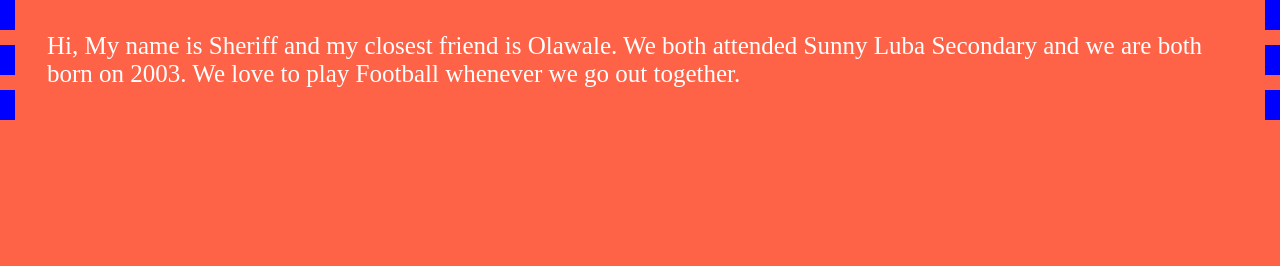
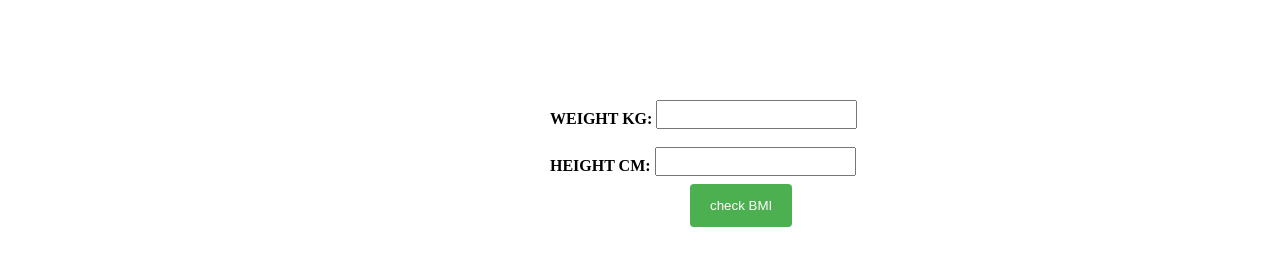
Before and after one commit to olawalelol123/BMICalculator, a plain HTML site: page index.html in a window 1280 px wide. Drawn offline with Linux system fonts and the light colour scheme.

Commit message:
first commit

```diff
--- a/index.html
+++ b/index.html
@@ -4,11 +4,31 @@
     <meta charset="UTF-8">
     <meta http-equiv="X-UA-Compatible" content="IE=edge">
     <meta name="viewport" content="width=device-width, initial-scale=1.0">
+    <title>BMICalculator</title>
     <link rel="stylesheet" href="./style.css">
-    <title>Tell a Story</title>
 </head>
 <body>
-    <p id="about"></p>
-    <script src="./script.js"></script>
+    <main>
+    <section>
+        <ul>
+            <li>
+                <strong>WEIGHT KG:</strong> <input class="input" type="number" name="num1" id="weight" required>
+            </li>
+            <br>
+            <li>
+               <strong>HEIGHT CM:</strong> <input class="input" type="number" name="num2" id="height" required>
+            </li>
+            <li>
+                <input class="button" type="button" value="check BMI">
+            </li>
+        </ul>
+    </section>
+    <section>
+        <div id="status">
+
+        </div>
+    </section>
+</main>
+<script src="./script.js"></script>
 </body>
 </html>
--- a/script.js
+++ b/script.js
@@ -1,11 +1,32 @@
-let person = 'Sheriff';
-let bestFriend = 'Olawale';
-let school = 'Sunny Luba Secondary';
-let game = 'Football'
-let age = '20';
-let statement = `Hi, My name is ${person} and my closest friend is ${bestFriend}. We both attended ${school} and we are both born on ${new Date().getFullYear()- age}. We love to play ${game} whenever we go out together.`
+    let height = document.getElementById('height')
+    let weight = document.getElementById('weight')
+    let btn = document.querySelector('input[type = "button"]')
+    let status = document.getElementById('status')
 
-let show = document.querySelector('p')
-show.textContent = statement
-document.body.style.backgroundColor = "#ff6347"
-document.getElementById("about").style.color = '#ffffff';
+    let head2 = document.createElement('h2')
+    let para = document.createElement('p')
+
+    status.appendChild(head2)
+    status.appendChild(para)
+
+    function checkBMI(){
+        let bmi = Number(weight.value)/(Math.pow(height.value/100,2))
+
+        // obesity > 30
+        // overweight >= 25
+        // healthy weight 18.5 - 24.9
+        // underweight < 18.5
+
+        bmi >= 30 ?
+        head2.textContent = `${bmi} is obesity`
+
+        : bmi >= 25 ?
+        head2.textContent = 'Overweight'
+        : bmi >= 18.5 ?
+        head2.textContent = 'Healthy Weight'
+        : head2.textContent = "Underweight"
+
+        console.log(bmi.toFixed(2))
+    }
+
+    btn.addEventListener('click', checkBMI)
--- a/style.css
+++ b/style.css
@@ -1,12 +1,25 @@
-*{
-    padding: 0px;
+*{  padding: 0px;
     margin: 0px;
-    border: 0px;
-}
+    list-style-type: none;
+  }
 
-p{
-    padding: 2rem;
-    border-left: dashed 15px blue;
-    border-right: dashed 15px blue;
-    font-size: 25px;
-}
+  .button {
+    background-color: #4CAF50;
+    color: white;
+    padding: 14px 20px;
+    margin: 8px 0;
+    border: none;
+    cursor: pointer;
+    border-radius: 4px;
+    margin-left: 140px;
+  }
+
+  .input{
+    padding-top: 10px;
+    padding-left: 20px;
+  }
+
+  body{
+    margin: 100px;
+    padding-left: 450px;
+  }
```
